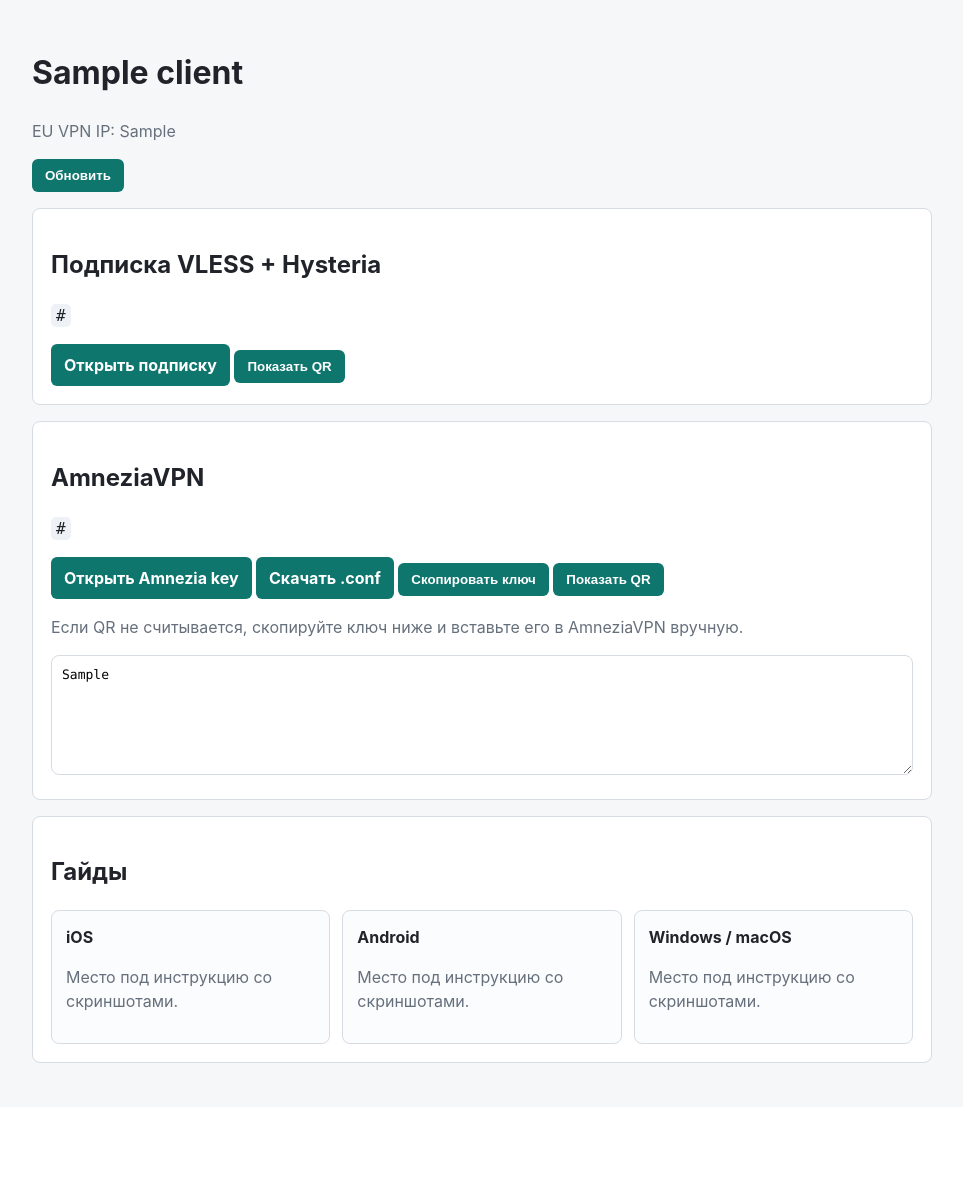
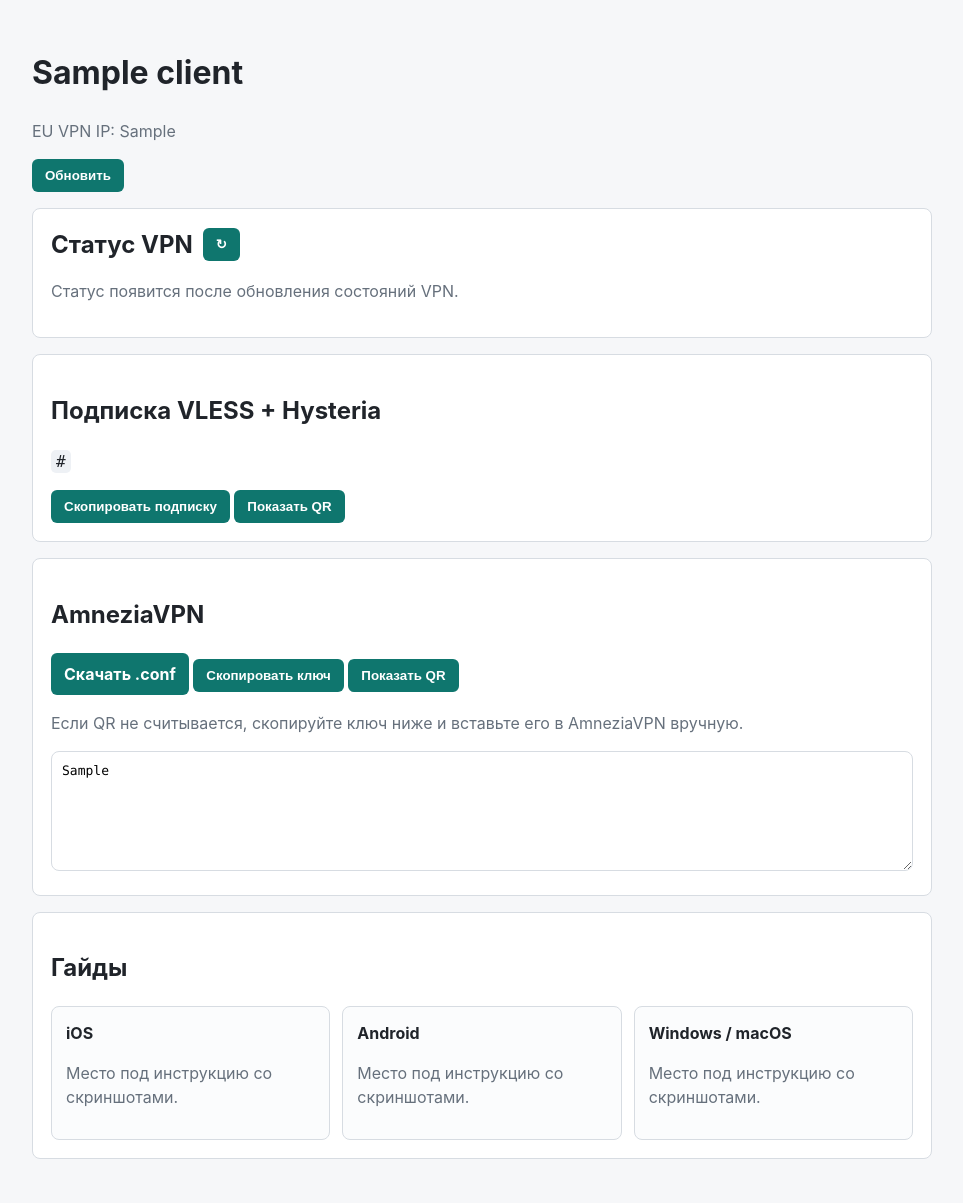
Before and after one commit to nevrozzkie/AutoVPN, a FastAPI app: template app/templates/client_page.html in a window 1280 px wide. Shown: the whole page, without its empty margins (158-1121 px from the left). Before the commit the page ends 1063 px from the top, so only its background shows below. Run offline with FastAPI, Linux system fonts and the light colour scheme; the template is opened without the code that fills it: most values are stand-ins (such as "Sample title", 1, 10 or a date in 2020); some libraries are stand-ins or nearby versions.

Commit message:
Refine client page controls

```diff
--- a/app/config.py
+++ b/app/config.py
@@ -44,7 +44,7 @@ class Settings:
     vless_reality_target: str = os.getenv("VLESS_REALITY_TARGET", "ok.ru:443")
     vless_reality_server_names: list[str] = None  # type: ignore[assignment]
     vless_reality_server_name: str = os.getenv("VLESS_REALITY_SERVER_NAME", "ok.ru")
-    vless_reality_fingerprint: str = os.getenv("VLESS_REALITY_FINGERPRINT", "chrome")
+    vless_reality_fingerprint: str = os.getenv("VLESS_REALITY_FINGERPRINT", "firefox")
     vless_reality_spider_x: str = os.getenv("VLESS_REALITY_SPIDER_X", "/")
     hysteria_port: int = _get_int("HYSTERIA_PORT", 8443)
     amnezia_port: int = _get_int("AMNEZIA_PORT", 51820)
--- a/app/main.py
+++ b/app/main.py
@@ -641,11 +641,21 @@ async def client_page(request: Request, token: str) -> HTMLResponse:
             "base_url": base_url,
             "subscription_url": f"{base_url}/sub/{client['token']}",
             "amnezia_url": f"{base_url}/amnezia/{client['token']}",
-            "amnezia_key_url": f"{base_url}/amnezia-key/{client['token']}",
             "amnezia_vpn_key": get_amnezia_vpn_key(client, current_ip),
             "amnezia_qr_url": f"{base_url}/client/{client['token']}/amnezia.qr",
         },
     )
+
+
+@app.post("/client/{token}/protocols/refresh")
+async def client_refresh_protocols(token: str) -> RedirectResponse:
+    client = get_client_by_token(token)
+    if not client or not client["enabled"]:
+        raise HTTPException(status_code=status.HTTP_404_NOT_FOUND)
+    current_ip = get_setting("current_ip")
+    if current_ip:
+        await refresh_protocol_statuses(current_ip)
+    return RedirectResponse(f"/client/{token}", status_code=status.HTTP_303_SEE_OTHER)
 
 
 @app.get("/client/{token}/subscription.qr")
--- a/app/templates/client_page.html
+++ b/app/templates/client_page.html
@@ -56,6 +56,14 @@
         display: block;
         margin-bottom: 4px;
       }
+      .section-title {
+        display: flex;
+        align-items: center;
+        gap: 10px;
+      }
+      .section-title h2 {
+        margin: 0;
+      }
       .ok { color: #047857; font-weight: 650; }
       .warn { color: #b45309; font-weight: 650; }
       .bad { color: #b91c1c; font-weight: 650; }
@@ -101,7 +109,12 @@
 
       {% if protocol_status_available %}
         <section>
-          <h2>Статус VPN</h2>
+          <div class="section-title">
+            <h2>Статус VPN</h2>
+            <form method="post" action="/client/{{ client.token }}/protocols/refresh">
+              <button type="submit" title="Обновить состояния VPN">↻</button>
+            </form>
+          </div>
           <div class="status-grid">
             {% for protocol in protocols %}
               <div class="status">
@@ -123,12 +136,22 @@
             {% endfor %}
           </div>
         </section>
+      {% else %}
+        <section>
+          <div class="section-title">
+            <h2>Статус VPN</h2>
+            <form method="post" action="/client/{{ client.token }}/protocols/refresh">
+              <button type="submit" title="Обновить состояния VPN">↻</button>
+            </form>
+          </div>
+          <p class="muted">Статус появится после обновления состояний VPN.</p>
+        </section>
       {% endif %}
 
       <section>
         <h2>Подписка VLESS + Hysteria</h2>
         <p><code>{{ subscription_url }}</code></p>
-        <a class="button" href="{{ subscription_url }}">Открыть подписку</a>
+        <button type="button" onclick="navigator.clipboard.writeText('{{ subscription_url }}')">Скопировать подписку</button>
         <button type="button" onclick="document.querySelector('#subscription-qr').classList.add('is-visible')">Показать QR</button>
         <div id="subscription-qr" class="qr">
           <img src="/client/{{ client.token }}/subscription.qr" alt="Subscription QR">
@@ -137,8 +160,6 @@
 
       <section>
         <h2>AmneziaVPN</h2>
-        <p><code>{{ amnezia_key_url }}</code></p>
-        <a class="button" href="{{ amnezia_key_url }}">Открыть Amnezia key</a>
         <a class="button" href="{{ amnezia_url }}">Скачать .conf</a>
         <button type="button" onclick="navigator.clipboard.writeText(document.querySelector('#amnezia-key').value)">Скопировать ключ</button>
         <button type="button" onclick="document.querySelector('#amnezia-qr').classList.add('is-visible')">Показать QR</button>
```
Also changed, not shown: tests/test_subscriptions.py (+1 -1 lines), 2 other files.
